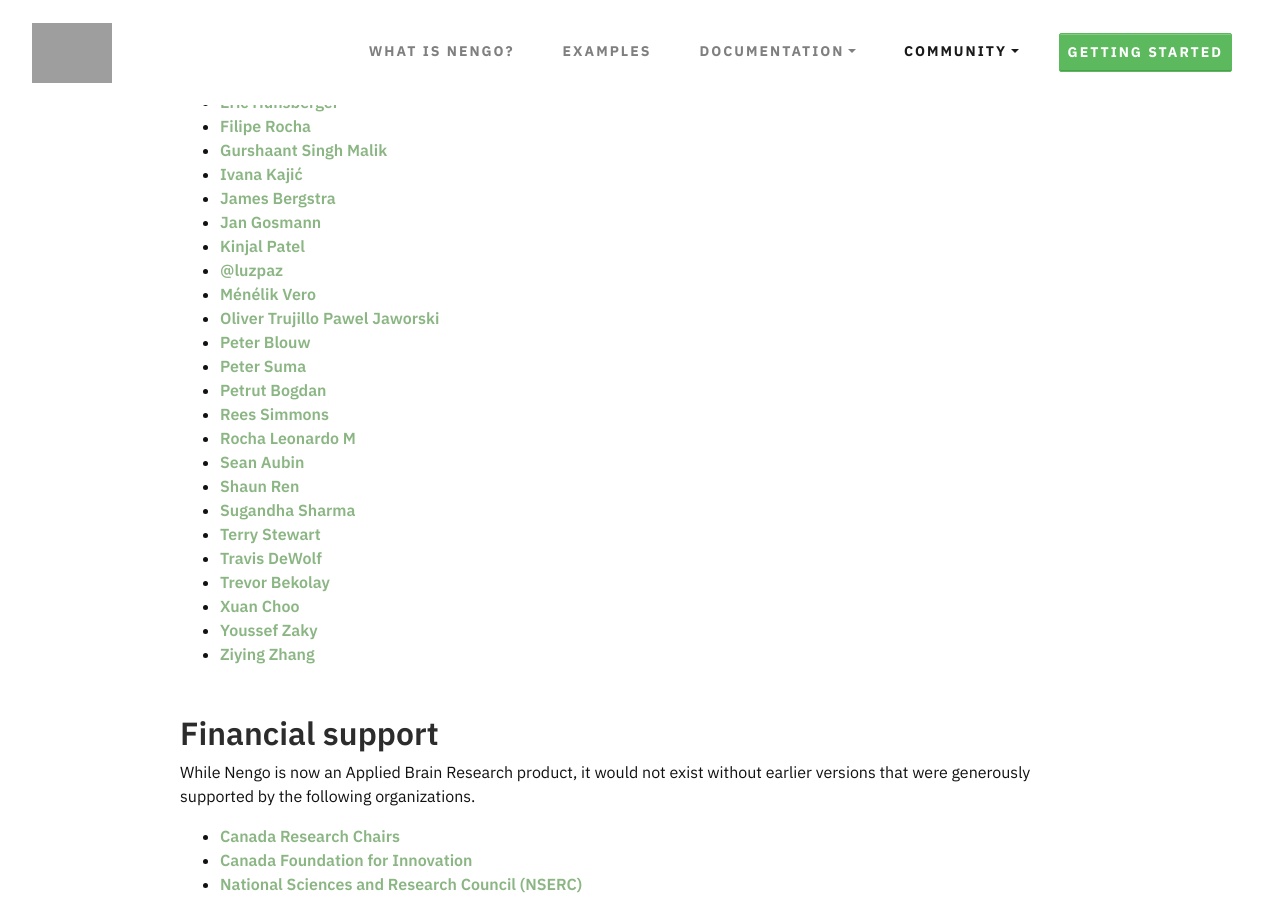
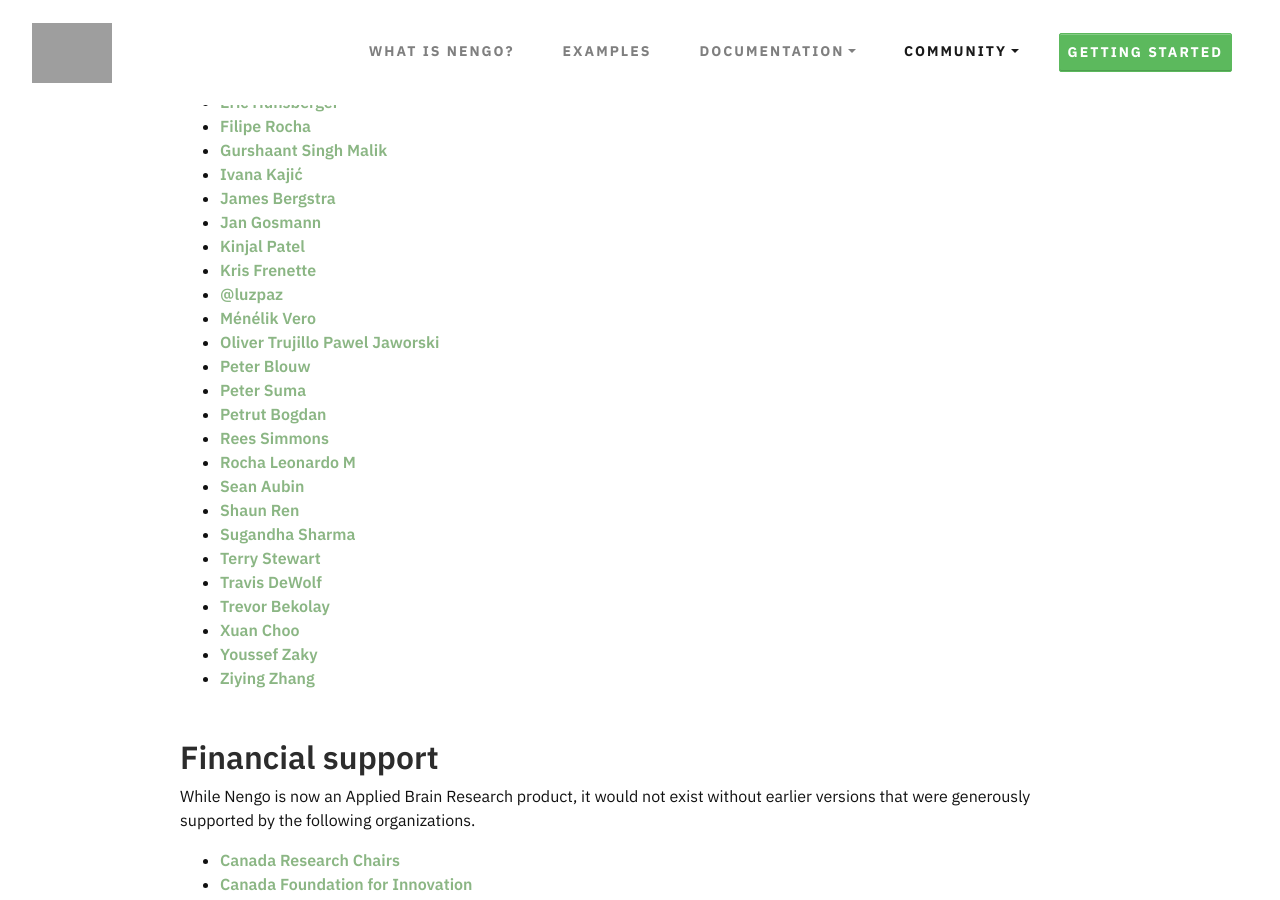
Before and after one commit to nengo/nengo.github.io, a Jekyll site: the page built from people.md, in a window 1280 px wide and 900 px high, scrolled down 722 px. Built offline with Jekyll 4.4.1, drawn with Linux system fonts in a browser that asks for light colours; nearby versions of some CDN libraries.

Commit message:
Added Kris Frenette to the list of contributors

```diff
--- a/people.md
+++ b/people.md
@@ -37,6 +37,7 @@
 - [James Bergstra](mailto:james.bergstra@gmail.com)
 - [Jan Gosmann](mailto:jan@hyper-world.de)
 - [Kinjal Patel](mailto:kinjalp.patel@mail.utoronto.ca)
+- [Kris Frenette](mailto:kris.frenette@appliedbrainresearch.com)
 - [@luzpaz](mailto:luzpaz@users.noreply.github.com)
 - [Ménélik Vero](mailto:menelik.vero@tum.de)
 - [Oliver Trujillo](mailto:olivertgp@hotmail.com)
```
